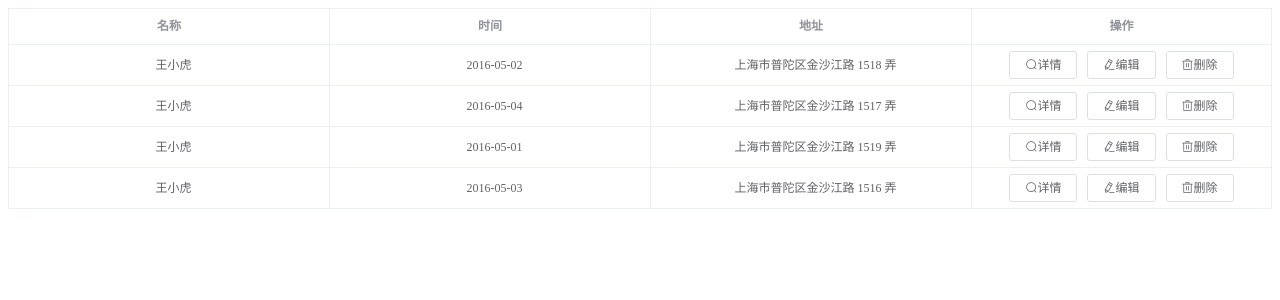
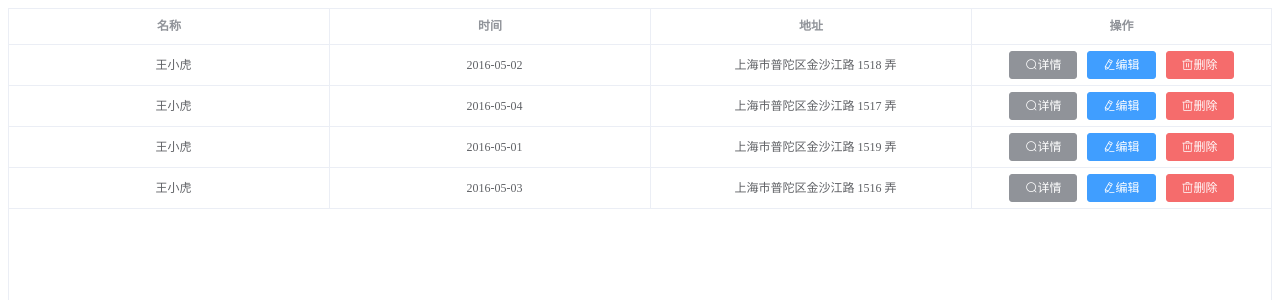
Before and after one commit to yangM00A/element-table-component, a Vue app: page / in a window 1280 px wide. Shown: the top 300 px of the page. Built offline with nearby package versions, Linux system fonts and the light colour scheme.

Commit message:
fix:修复列表错位

```diff
--- a/src/components/table-grid/index.vue
+++ b/src/components/table-grid/index.vue
@@ -25,8 +25,8 @@
 
       <el-table-column fixed="right" label="操作" :width="tableBtnColWidth" align="center" v-if="tableBtnList.length > 0">
         <template slot-scope="scope">
-          <el-button v-for="(opera ,index) in tableBtnList" :type="btnType" :key="index" @click="handleClick(opera,scope.row)" :size="size">
-            <i :class="opera.icon"></i>{{opera.value}}
+          <el-button v-for="(item ,index) in tableBtnList" :type="item.btnType" :key="index" @click="handleClick(item,scope.row)" :size="size">
+            <i :class="item.icon">{{item.value}}</i>
           </el-button>
         </template>
       </el-table-column>
@@ -58,6 +58,7 @@ export default {
     // table表格高度
     height: {
       type: String,
+      default: () => "80vh",
     },
     // 操作列的宽度
     tableBtnColWidth: {
@@ -71,7 +72,7 @@ export default {
     },
 
     /**
-     * {
+     * tableColumn:{
      * columnName:string
      * title：string,
      * columnType:text|switch|image,
@@ -109,6 +110,17 @@ export default {
     },
   },
 
+  watch: {
+    tableData: {
+      handler(value) {
+        this.$nextTick(() => {
+          // 重新渲染列表，解决列表错位
+          this.$refs.tableList.doLayout();
+        });
+      },
+    },
+  },
+
   methods: {
     // 复选框值变化触发
     selectionChange(item) {
```
